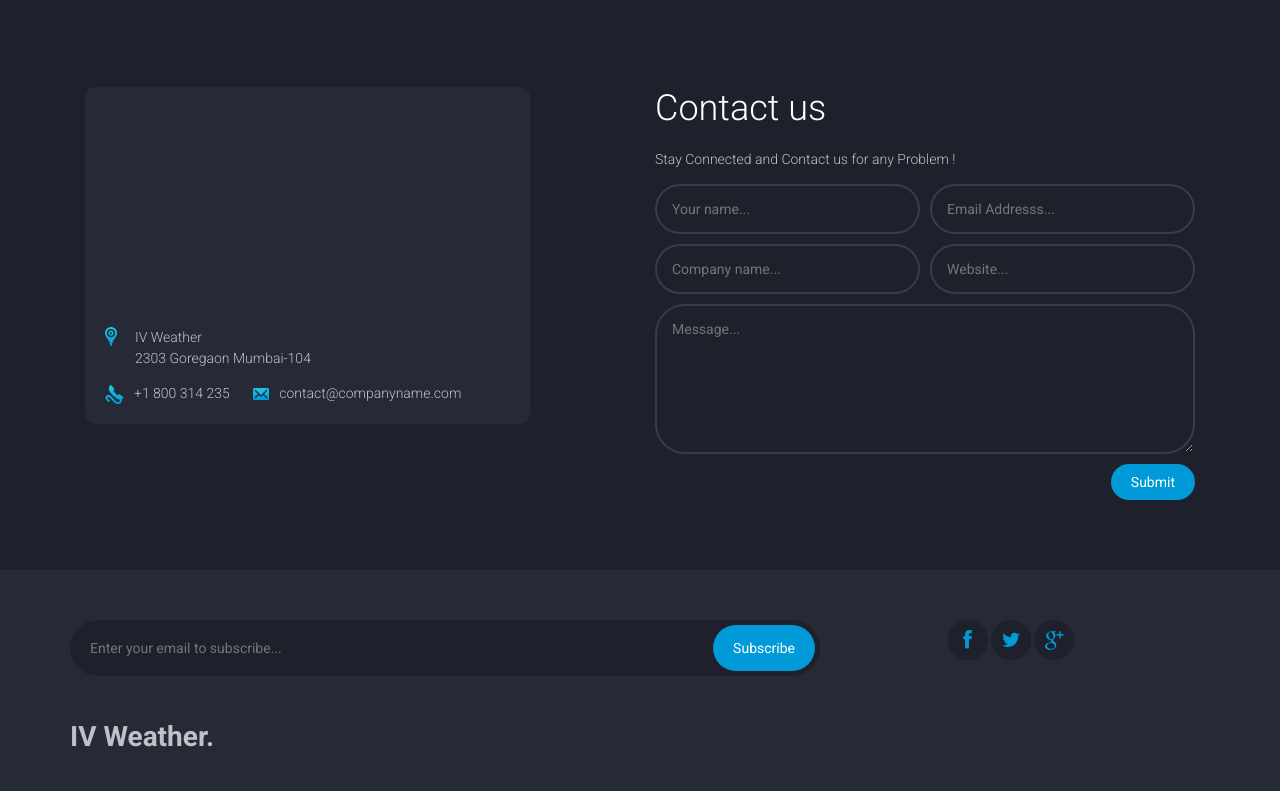
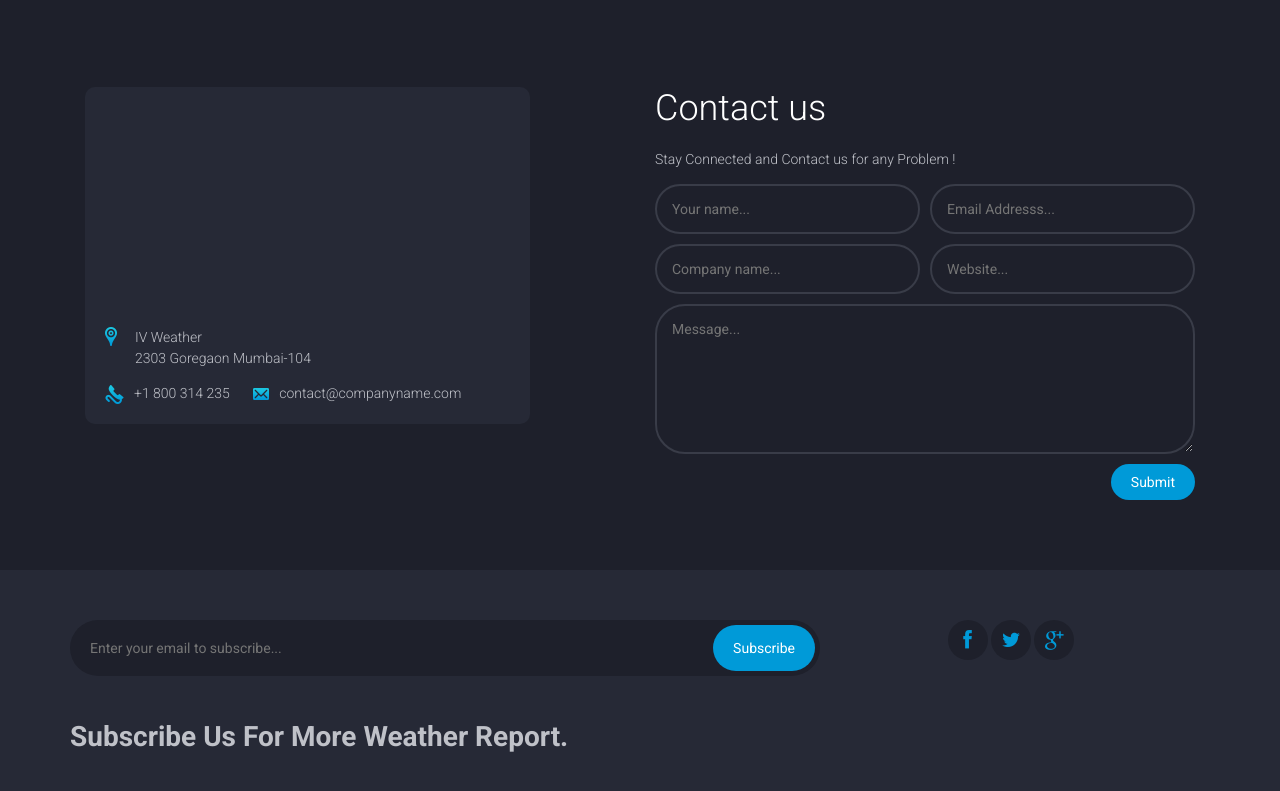
Before and after one commit to Vinodk-17/weatherapiminiproject, a plain HTML site: page about.html in a window 1280 px wide. Shown: the part 394-1185 px from the top of the page. Drawn offline with nearby package versions, Linux system fonts and the light colour scheme; some packages are replaced by stand-ins of ours; a script that the page names is missing.

Commit message:
adding and removing text

```diff
--- a/about.html
+++ b/about.html
@@ -135,7 +135,7 @@
 						</div>
 					</div>
 
-					<p class="colophon"><h1>IV Weather.</h1></p>
+					<p class="colophon"><h1>Subscribe Us For More Weather Report.</h1></p>
 				</div>
 			</footer> <!-- .site-footer -->
 		</div>
```
Also changed, not shown: news1.html (+1 -1 lines), news2.html (+1 -1 lines), news3.html (+1 -1 lines).
